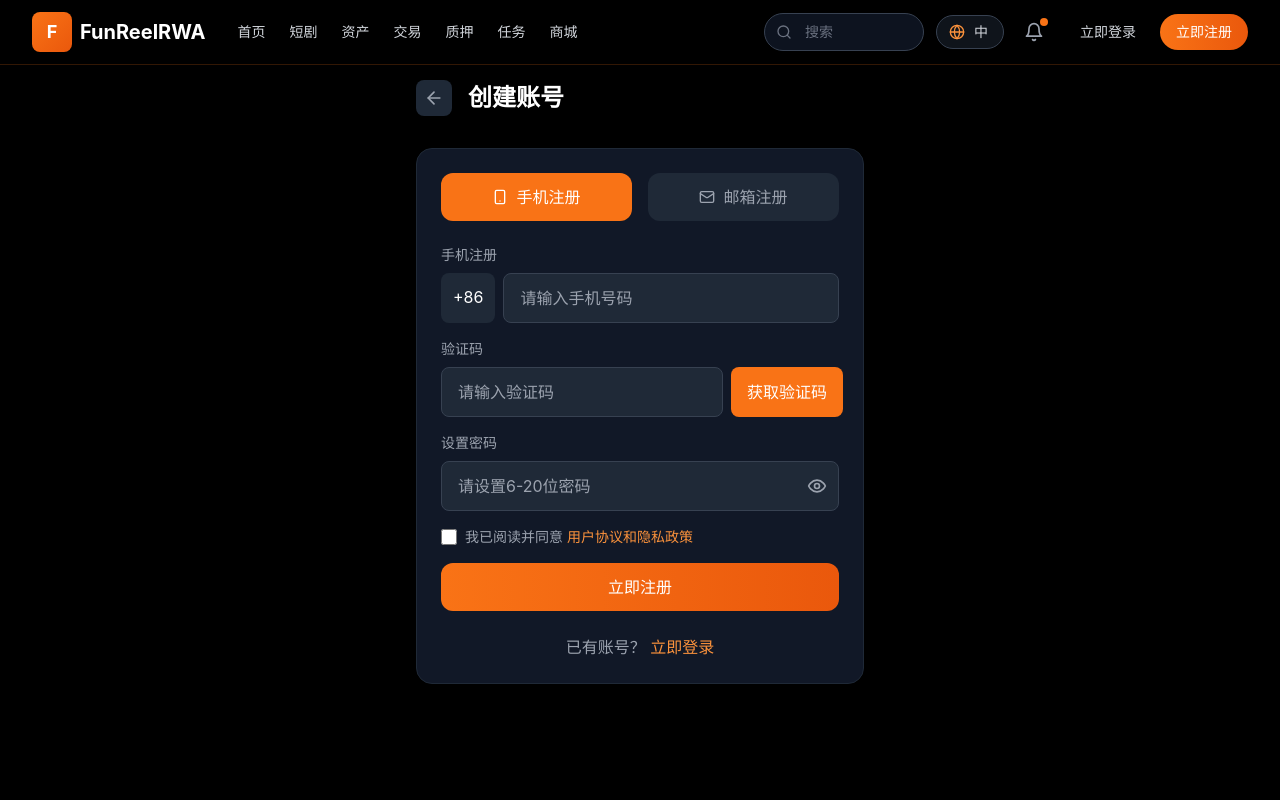
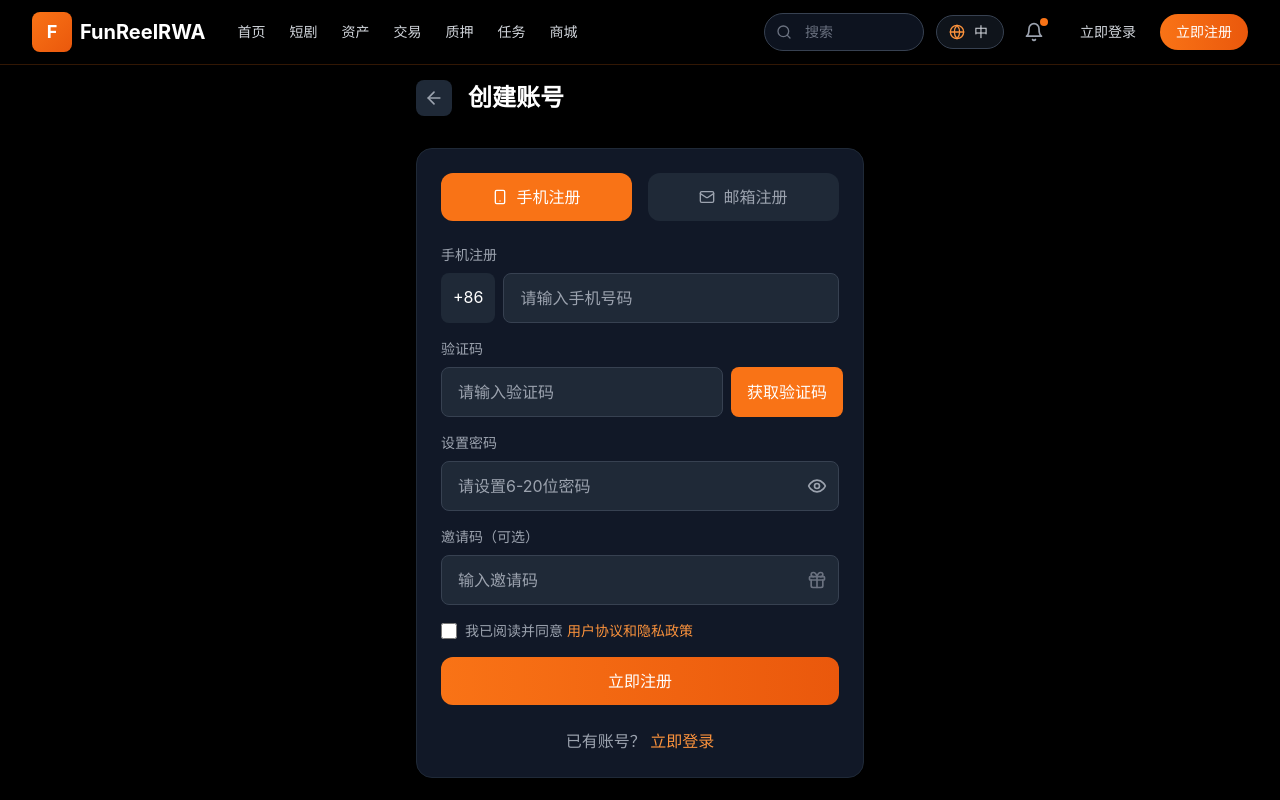
Before and after one commit to xiaju-blip/funreelrwa, a React app: page /register in a window 1280 px wide. Shown: the top 800 px of the page. Built offline with nearby package versions, Linux system fonts and the light colour scheme.

Commit message:
Add invite code feature to registration

```diff
--- a/src/hooks/useI18n.ts
+++ b/src/hooks/useI18n.ts
@@ -671,6 +671,9 @@ FunReelRWA — 共创价值，共享成功。
       hasAccount: '已有账号？',
       login: '立即登录',
       success: '注册成功',
+      inviteCode: '邀请码（可选）',
+      invitePlaceholder: '输入邀请码',
+      inviteApplied: '邀请码已应用，注册后可获得奖励',
     },
     common: {
       loading: '加载中...',
@@ -1011,6 +1014,9 @@ drama: {
       hasAccount: 'Already have an account?',
       login: 'Login Now',
       success: 'Registration Successful',
+      inviteCode: 'Invite Code (Optional)',
+      invitePlaceholder: 'Enter invite code',
+      inviteApplied: 'Invite code applied, you will receive rewards after registration',
     },
     common: {
       loading: 'Loading...',
--- a/src/pages/Register.tsx
+++ b/src/pages/Register.tsx
@@ -1,14 +1,15 @@
 import { useState } from 'react';
 import { motion } from 'framer-motion';
-import { ArrowLeft, Smartphone, Mail, Eye, EyeOff } from 'lucide-react';
+import { ArrowLeft, Smartphone, Mail, Eye, EyeOff, Gift } from 'lucide-react';
 import { useI18n } from '../hooks/useI18n';
 import { useAuth } from '../contexts/AuthContext';
-import { useNavigate } from 'react-router-dom';
+import { useNavigate, useSearchParams } from 'react-router-dom';
 
 export default function Register() {
   const { t } = useI18n();
   const { register } = useAuth();
   const navigate = useNavigate();
+  const [searchParams] = useSearchParams();
   const [tab, setTab] = useState<'phone' | 'email'>('phone');
   const [showPassword, setShowPassword] = useState(false);
   const [loading, setLoading] = useState(false);
@@ -19,6 +20,7 @@ export default function Register() {
     email: '',
     password: '',
     code: '',
+    inviteCode: searchParams.get('invite') || '',
   });
   const [countdown, setCountdown] = useState(0);
 
@@ -88,7 +90,17 @@ export default function Register() {
     try {
       const email = tab === 'email' ? form.email : `${form.phone}@phone.funreel.com`;
       const nickname = tab === 'phone' ? `用户${form.phone.slice(-4)}` : form.email.split('@')[0];
-      await register(email, form.password, nickname);
+      const user = await register(email, form.password, nickname);
+
+      if (form.inviteCode && user?.id) {
+        const { supabase } = await import('../supabase/client');
+        await supabase.from('invite_records').insert({
+          inviter_id: form.inviteCode,
+          invited_id: user.id,
+          status: 1,
+        });
+      }
+
       navigate('/profile');
     } catch (err: any) {
       setError(err.message || '注册失败');
@@ -208,6 +220,31 @@ export default function Register() {
               </div>
             </div>
 
+            {form.inviteCode && (
+              <div className="flex items-center gap-2 p-3 bg-green-500/10 border border-green-500/30 rounded-lg">
+                <Gift className="w-5 h-5 text-green-400" />
+                <span className="text-green-400 text-sm">
+                  {t('register.inviteApplied') || '邀请码已应用，注册后可获得奖励'}
+                </span>
+              </div>
+            )}
+
+            {!form.inviteCode && (
+              <div>
+                <label className="text-gray-400 text-sm mb-2 block">{t('register.inviteCode') || '邀请码（可选）'}</label>
+                <div className="relative">
+                  <input
+                    type="text"
+                    value={form.inviteCode}
+                    onChange={(e) => setForm({ ...form, inviteCode: e.target.value.toUpperCase() })}
+                    className="w-full bg-gray-800 border border-gray-700 rounded-lg px-4 py-3 text-white focus:border-orange-500 outline-none"
+                    placeholder={t('register.invitePlaceholder') || '输入邀请码'}
+                  />
+                  <Gift className="absolute right-3 top-1/2 -translate-y-1/2 text-gray-500 w-5 h-5" />
+                </div>
+              </div>
+            )}
+
             {error && (
               <motion.div
                 initial={{ opacity: 0, y: -10 }}
```
